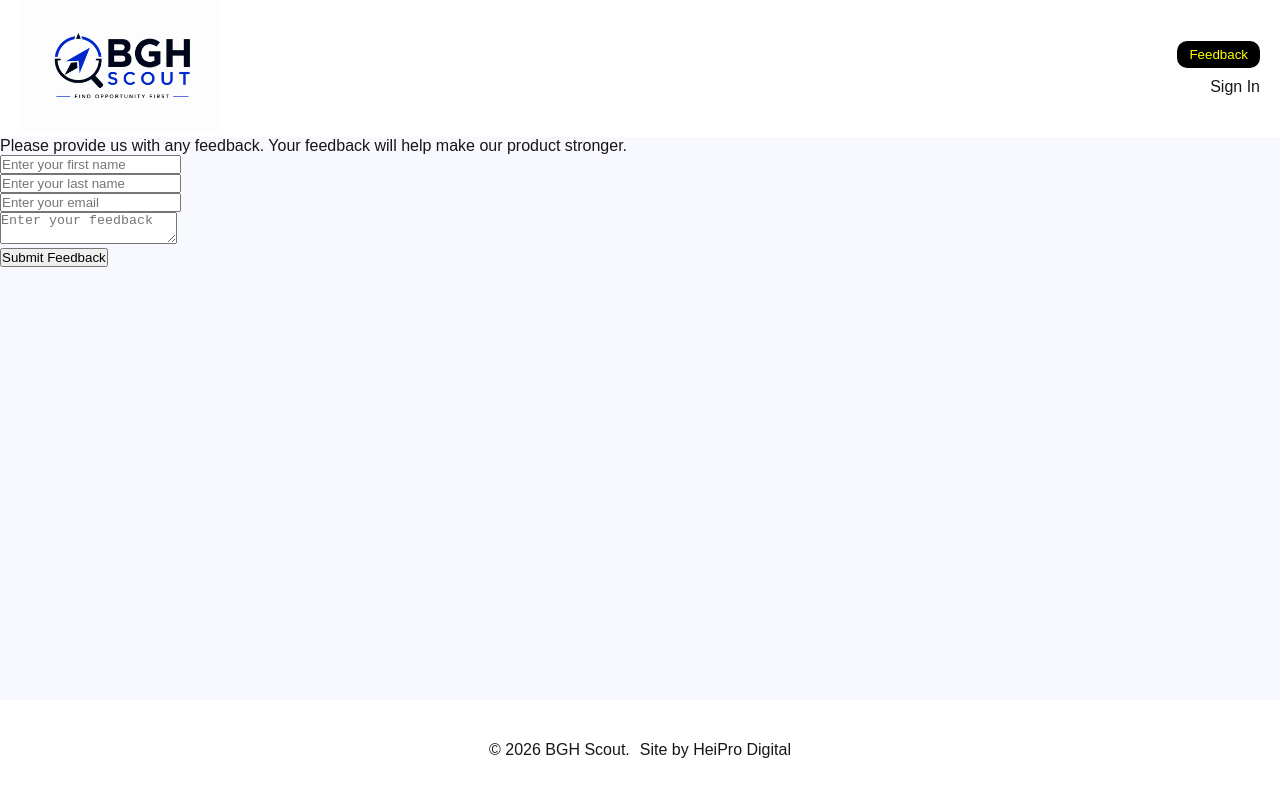
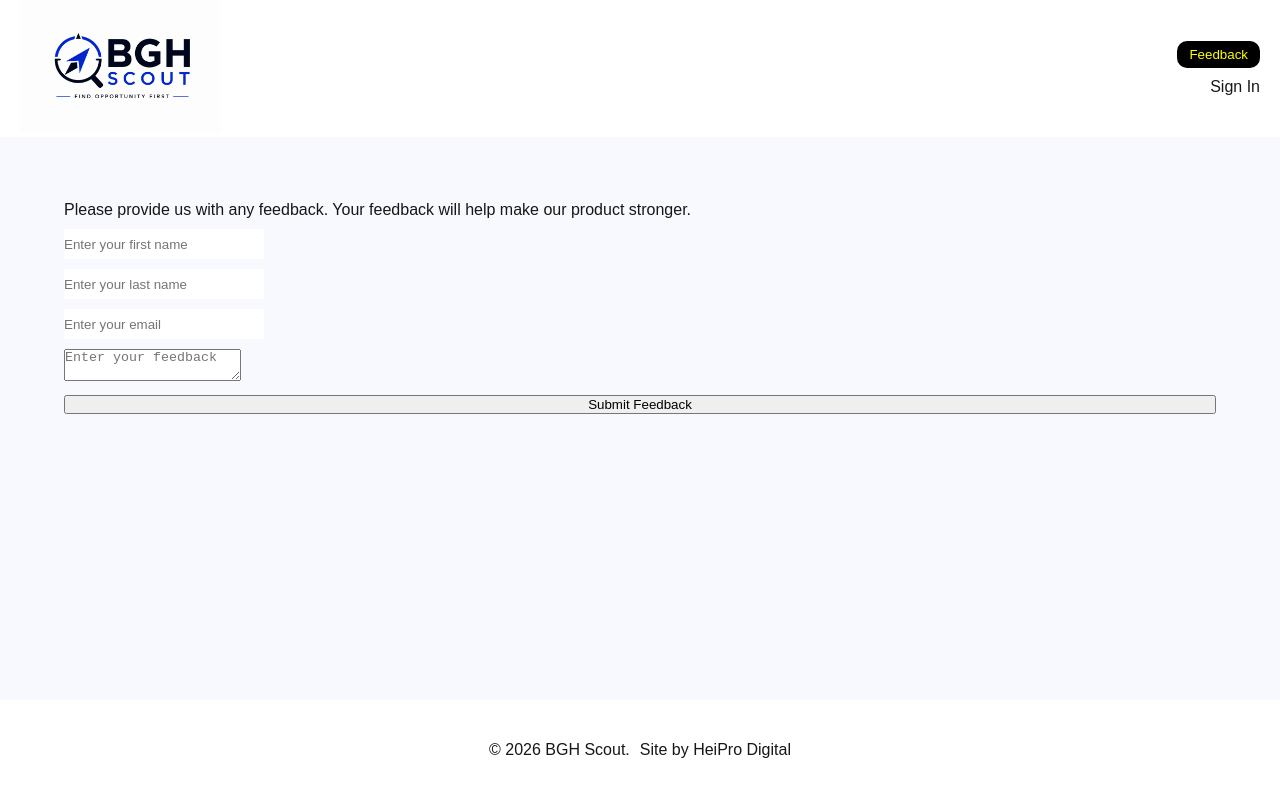
Before and after one commit to tyholland/bgh, a Next.js app: page /contact in a window 1280 px wide. Shown: the top 796 px of the page. Built offline with nearby package versions, Linux system fonts and the light colour scheme; no server answers.

Commit message:
add some initial form styling

```diff
--- a/src/content/contact/contact.style.ts
+++ b/src/content/contact/contact.style.ts
@@ -1 +1,15 @@
 import styled from "styled-components";
+
+export const Wrapper = styled.div`
+  display: flex;
+  flex-direction: column;
+  gap: 10px;
+  padding: 5%;
+`;
+
+export const Input = styled.input`
+  background: #fff;
+  height: 30px;
+  width: 200px;
+  border: none;
+`;
--- a/src/content/contact/contact.tsx
+++ b/src/content/contact/contact.tsx
@@ -5,6 +5,7 @@ import { getUserCreds } from "@/functions/userState";
 import { useAtom } from "jotai";
 import mailtoLink from "mailto-link";
 import { ChangeEvent, useEffect, useState } from "react";
+import * as S from "./contact.style";
 
 const Contact = () => {
   const [user, setUser] = useAtom(userAtom);
@@ -54,11 +55,11 @@ const Contact = () => {
   }, []);
 
   return (
-    <div>
+    <S.Wrapper>
       Please provide us with any feedback. Your feedback will help make our
       product stronger.
       <div>
-        <input
+        <S.Input
           type="text"
           name="firstName"
           onChange={(e) => handleInputChange(e, "firstName")}
@@ -69,7 +70,7 @@ const Contact = () => {
         />
       </div>
       <div>
-        <input
+        <S.Input
           type="text"
           name="lastName"
           onChange={(e) => handleInputChange(e, "lastName")}
@@ -80,7 +81,7 @@ const Contact = () => {
         />
       </div>
       <div>
-        <input
+        <S.Input
           type="email"
           name="email"
           onChange={(e) => handleInputChange(e, "email")}
@@ -98,7 +99,7 @@ const Contact = () => {
         />
       </div>
       <button onClick={handleSubmit}>Submit Feedback</button>
-    </div>
+    </S.Wrapper>
   );
 };
 
```
Also changed, not shown: src/content/sign-in/sign-in.style.ts (+14 -0 lines), src/content/sign-in/sign-in.tsx (+5 -4 lines), src/content/sign-up/sign-up.style.ts (+14 -0 lines), src/content/sign-up/sign-up.tsx (+7 -6 lines).
